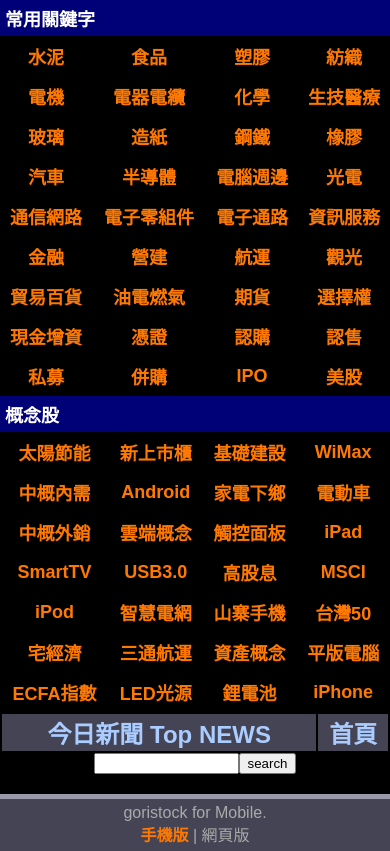
After one commit to toomore/goristock, a Django app: template template/hh_mnewskeywords.htm in a window 390 px wide. The commit adds this page. Run offline with Django 3.2, Linux system fonts and the light colour scheme; the template is opened without the code that fills it, so the values that code supplies are empty.

Commit message:
Add news keywords in mobile.

```diff
--- a/main_m.py
+++ b/main_m.py
@@ -170,6 +170,11 @@ class newssearch(webapp.RequestHandler):
     #print q
     self.redirect('/m/news/%s' % q)
 
+class newskeywords(webapp.RequestHandler):
+  def get(self):
+    hh_mnewskeywords = template.render('./template/hh_mnewskeywords.htm', {})
+    self.response.out.write(hh_mnewskeywords)
+
 ############## redirect Models ##############
 class rewrite(webapp.RequestHandler):
   def get(self):
@@ -185,6 +190,7 @@ def main():
                   ('/m/detail/(.*)', detail),
                   ('/m/chart/(.*)', chart),
                   ('/m/news/search', newssearch),
+                  ('/m/news/keywords', newskeywords),
                   ('/m/news(.*)', getnews),
                   ('/m.*', rewrite)
                 ],debug=True)
--- a/static/css/css_m.css
+++ b/static/css/css_m.css
@@ -30,6 +30,18 @@ body {
   font-weight: bold;
   border-collapse:collapse;
   font-size: x-large;
+}
+
+.stablekey {
+  width: 100%;
+  font-weight: bold;
+  border-collapse:collapse;
+  font-size: large;
+}
+
+.stablekey td{
+  padding-top:7px;
+  padding-bottom:7px;
 }
 
 .pp {
--- a/template/hh_mnews.htm
+++ b/template/hh_mnews.htm
@@ -23,7 +23,7 @@
 </table>
 <div class="newssearch">
 <form action="/m/news/search" method="GET">
-  <input name="q" size="15"><input type="submit" value="search">
+  <input name="q" size="15"><input type="submit" value="search"> <a href="/m/news/keywords">常用關鍵字</a>
 </form>
 </div>
 {% endblock %}
--- /dev/null
+++ b/template/hh_mnewskeywords.htm
@@ -0,0 +1,126 @@
+{% extends "hm_infopage.htm" %}
+
+{% block titlename %}Mobile NEWS Keywords - {% endblock %}
+
+{% block javascript %}
+{% endblock %}
+
+{% block content %}
+<div class="newstitle">
+  常用關鍵字
+</div>
+<table class="stablekey">
+  <tr>
+    <td><a href="/m/news/水泥">水泥</a></td>
+    <td><a href="/m/news/食品">食品</a></td>
+    <td><a href="/m/news/塑膠">塑膠</a></td>
+    <td><a href="/m/news/紡織">紡織</a></td>
+  </tr>
+  <tr>
+    <td><a href="/m/news/電機">電機</a></td>
+    <td><a href="/m/news/電器電纜">電器電纜</a></td>
+    <td><a href="/m/news/化學">化學</a></td>
+    <td><a href="/m/news/生技醫療">生技醫療</a></td>
+  </tr>
+  <tr>
+    <td><a href="/m/news/玻璃">玻璃</a></td>
+    <td><a href="/m/news/造紙">造紙</a></td>
+    <td><a href="/m/news/鋼鐵">鋼鐵</a></td>
+    <td><a href="/m/news/橡膠">橡膠</a></td>
+  </tr>
+  <tr>
+    <td><a href="/m/news/汽車">汽車</a></td>
+    <td><a href="/m/news/半導體">半導體</a></td>
+    <td><a href="/m/news/電腦週邊">電腦週邊</a></td>
+    <td><a href="/m/news/光電">光電</a></td>
+  </tr>
+  <tr>
+    <td><a href="/m/news/通信網路">通信網路</a></td>
+    <td><a href="/m/news/電子零組件">電子零組件</a></td>
+    <td><a href="/m/news/電子通路">電子通路</a></td>
+    <td><a href="/m/news/資訊服務">資訊服務</a></td>
+  </tr>
+  <tr>
+    <td><a href="/m/news/金融">金融</a></td>
+    <td><a href="/m/news/營建">營建</a></td>
+    <td><a href="/m/news/航運">航運</a></td>
+    <td><a href="/m/news/觀光">觀光</a></td>
+  </tr>
+  <tr>
+    <td><a href="/m/news/貿易百貨">貿易百貨</a></td>
+    <td><a href="/m/news/油電燃氣">油電燃氣</a></td>
+    <td><a href="/m/news/期貨">期貨</a></td>
+    <td><a href="/m/news/選擇權">選擇權</a></td>
+  </tr>
+  <tr>
+    <td><a href="/m/news/現金增資">現金增資</a></td>
+    <td><a href="/m/news/憑證">憑證</a></td>
+    <td><a href="/m/news/認購">認購</a></td>
+    <td><a href="/m/news/認售">認售</a></td>
+  </tr>
+  <tr>
+    <td><a href="/m/news/私募">私募</a></td>
+    <td><a href="/m/news/併購">併購</a></td>
+    <td><a href="/m/news/IPO">IPO</a></td>
+    <td><a href="/m/news/美股">美股</a></td>
+  </tr>
+</table>
+<div class="newstitle">
+  概念股
+</div>
+<table class="stablekey">
+  <tr>
+    <td><a href="/m/news/太陽節能">太陽節能</a></td>
+    <td><a href="/m/news/新上市櫃">新上市櫃</a></td>
+    <td><a href="/m/news/基礎建設">基礎建設</a></td>
+    <td><a href="/m/news/WiMax">WiMax</a></td>
+  </tr>
+  <tr>
+    <td><a href="/m/news/中概內需">中概內需</a></td>
+    <td><a href="/m/news/Android">Android</a></td>
+    <td><a href="/m/news/家電下鄉">家電下鄉</a></td>
+    <td><a href="/m/news/電動車">電動車</a></td>
+  </tr>
+  <tr>
+    <td><a href="/m/news/中概外銷">中概外銷</a></td>
+    <td><a href="/m/news/雲端概念">雲端概念</a></td>
+    <td><a href="/m/news/觸控面板">觸控面板</a></td>
+    <td><a href="/m/news/iPad">iPad</a></td>
+  </tr>
+  <tr>
+    <td><a href="/m/news/SmartTV">SmartTV</a></td>
+    <td><a href="/m/news/USB3.0">USB3.0</a></td>
+    <td><a href="/m/news/高股息">高股息</a></td>
+    <td><a href="/m/news/MSCI">MSCI</a></td>
+  </tr>
+  <tr>
+    <td><a href="/m/news/iPod">iPod</a></td>
+    <td><a href="/m/news/智慧電網">智慧電網</a></td>
+    <td><a href="/m/news/山寨手機">山寨手機</a></td>
+    <td><a href="/m/news/台灣50">台灣50</a></td>
+  </tr>
+  <tr>
+    <td><a href="/m/news/宅經濟">宅經濟</a></td>
+    <td><a href="/m/news/三通航運">三通航運</a></td>
+    <td><a href="/m/news/資產概念">資產概念</a></td>
+    <td><a href="/m/news/平版電腦">平版電腦</a></td>
+  </tr>
+  <tr>
+    <td><a href="/m/news/ECFA指數">ECFA指數</a></td>
+    <td><a href="/m/news/LED光源">LED光源</a></td>
+    <td><a href="/m/news/鋰電池">鋰電池</a></td>
+    <td><a href="/m/news/iPhone">iPhone</a></td>
+  </tr>
+</table>
+<table class="nav">
+  <tr>
+    <td><a href="/m/news">今日新聞 Top NEWS</a></td>
+    <td><a href="/m">首頁</a></td>
+  </tr>
+</table>
+<div class="newssearch">
+<form action="/m/news/search" method="GET">
+  <input name="q" size="15"><input type="submit" value="search">
+</form>
+</div>
+{% endblock %}
```
